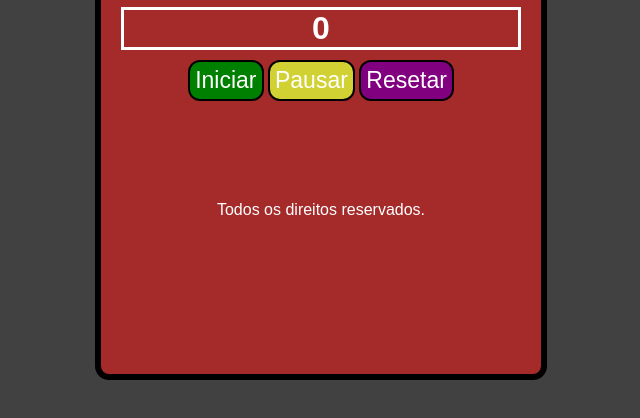
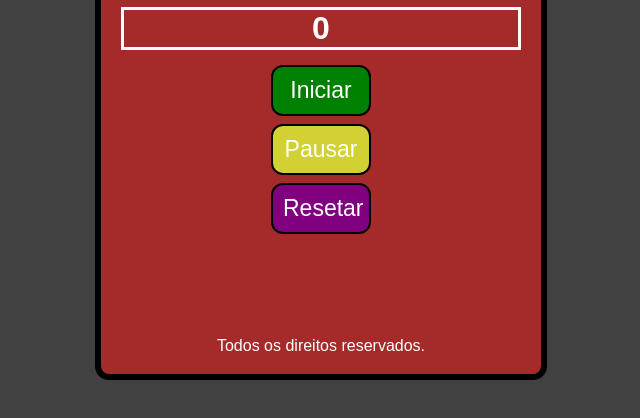
Before and after one commit to GProgrammerN/stopwatch, a plain HTML site: page index.html in a window 1280 px wide. Shown: the part 246-664 px from the top of the page, without its empty margins (319-959 px from the left). Drawn offline with Linux system fonts and the light colour scheme.

Commit message:
Footer e botões organizados.

```diff
--- a/index.html
+++ b/index.html
@@ -16,9 +16,13 @@
 
             <h1 id="cronometro">0</h1>
 
-            <button class="buttonsWatch buttonHover" id="iniciarContagem" onclick="contadorFunction()">Iniciar</button>
-            <button class="buttonsWatch buttonHover" id="pausarContagem" onclick="contadorPausar()">Pausar</button>
-            <button class="buttonsWatch buttonHover" id="resetarContagem" onclick="contadorResetar()">Resetar</button>
+            <div id="botoes">
+                <button class="buttonsWatch buttonHover" id="iniciarContagem"
+                    onclick="contadorFunction()">Iniciar</button>
+                <button class="buttonsWatch buttonHover" id="pausarContagem" onclick="contadorPausar()">Pausar</button>
+                <button class="buttonsWatch buttonHover" id="resetarContagem"
+                    onclick="contadorResetar()">Resetar</button>
+            </div>
             <footer>Todos os direitos reservados.</footer>
         </div>
     </div>
--- a/style.css
+++ b/style.css
@@ -8,14 +8,21 @@ body {
     background-color: rgb(65, 65, 65);
 }
 
+#botoes {
+    display: grid;
+    justify-content: space-around;
+}
+
 .buttonsWatch {
     text-decoration: none;
     color: white;
     font-size: 23px;
-    padding: 5px;
+    margin: 5px 0px 3px;
+    padding: 10px;
     border: black 2px;
     border-radius: 12px;
     border-style: solid;
+    width: 100px;
 }
 
 .buttonActive {
```
